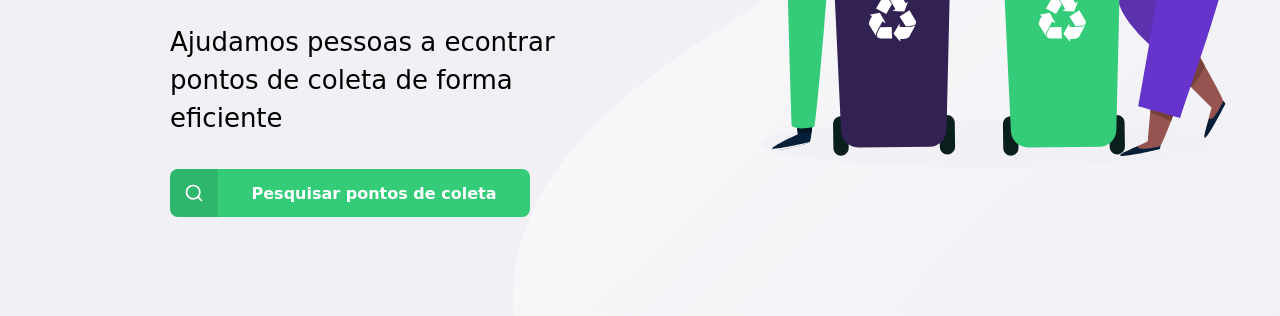
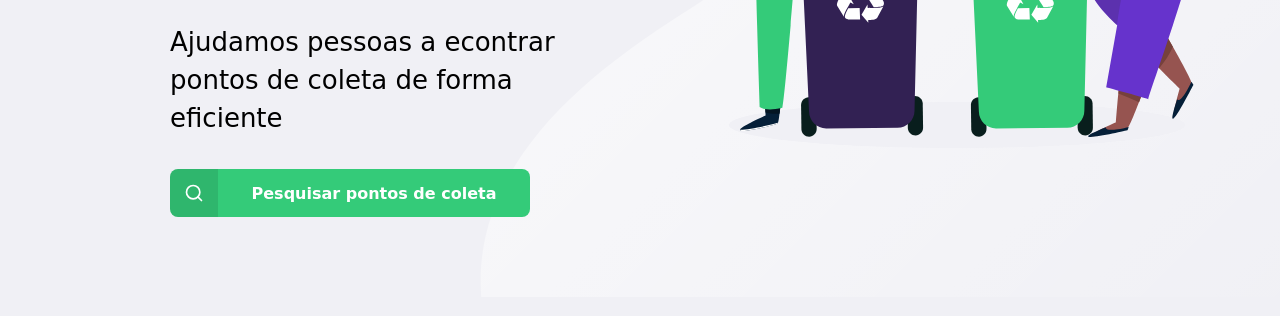
Before and after one commit to novelleto/nlw, a website: page src/views/index.html in a window 1280 px wide. Shown: the part 484-800 px from the top of the page. Drawn offline with nearby package versions, Linux system fonts and the light colour scheme; files that its build step writes are made by us from their sources; a web font is replaced by a local one.

Commit message:
commit 2 alteração no home.css

```diff
--- a/public/styles/home.css
+++ b/public/styles/home.css
@@ -1,7 +1,7 @@
 #page-home {
-  height: 100vh;
+  height: 100%;
   background: url('../assets/home-background.svg') no-repeat;
-  background-position-x: 40vw;
+  background-position-x: 30em;
   background-position-y: bottom;
 }
 
```
